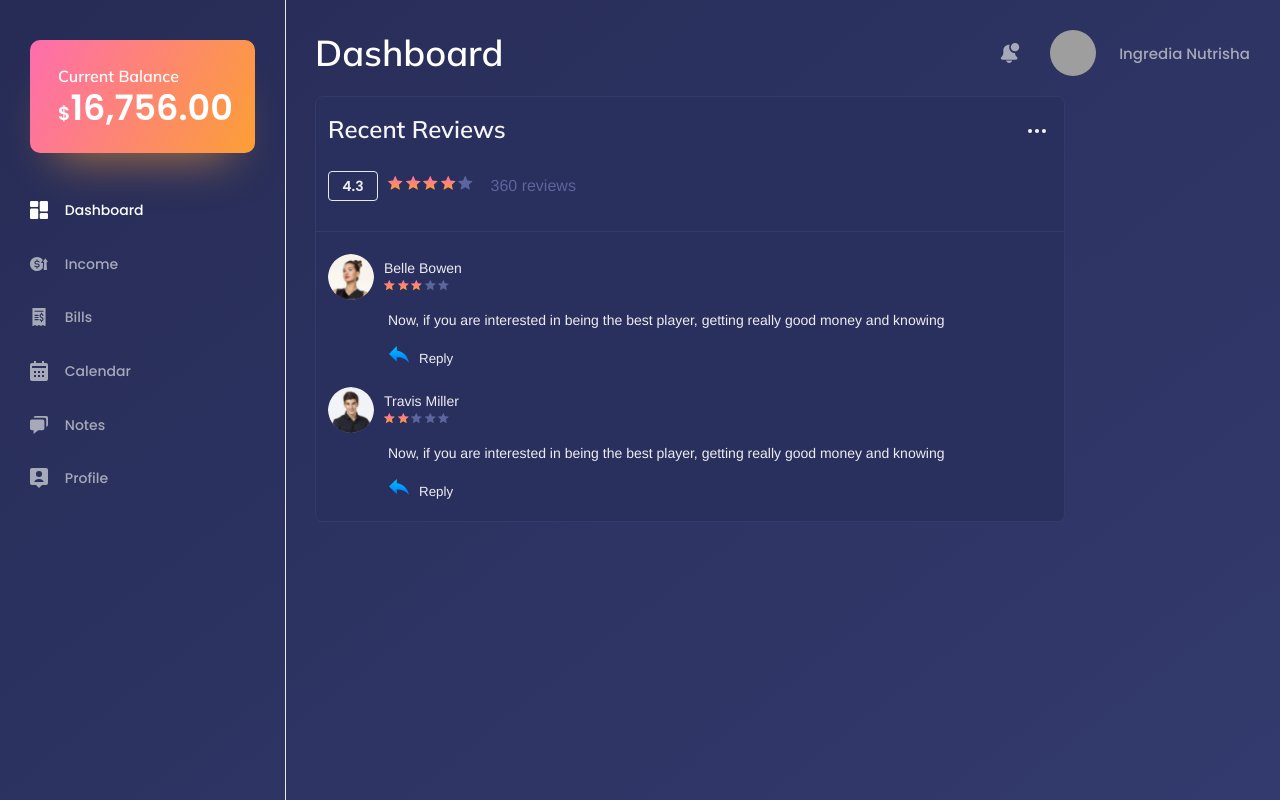
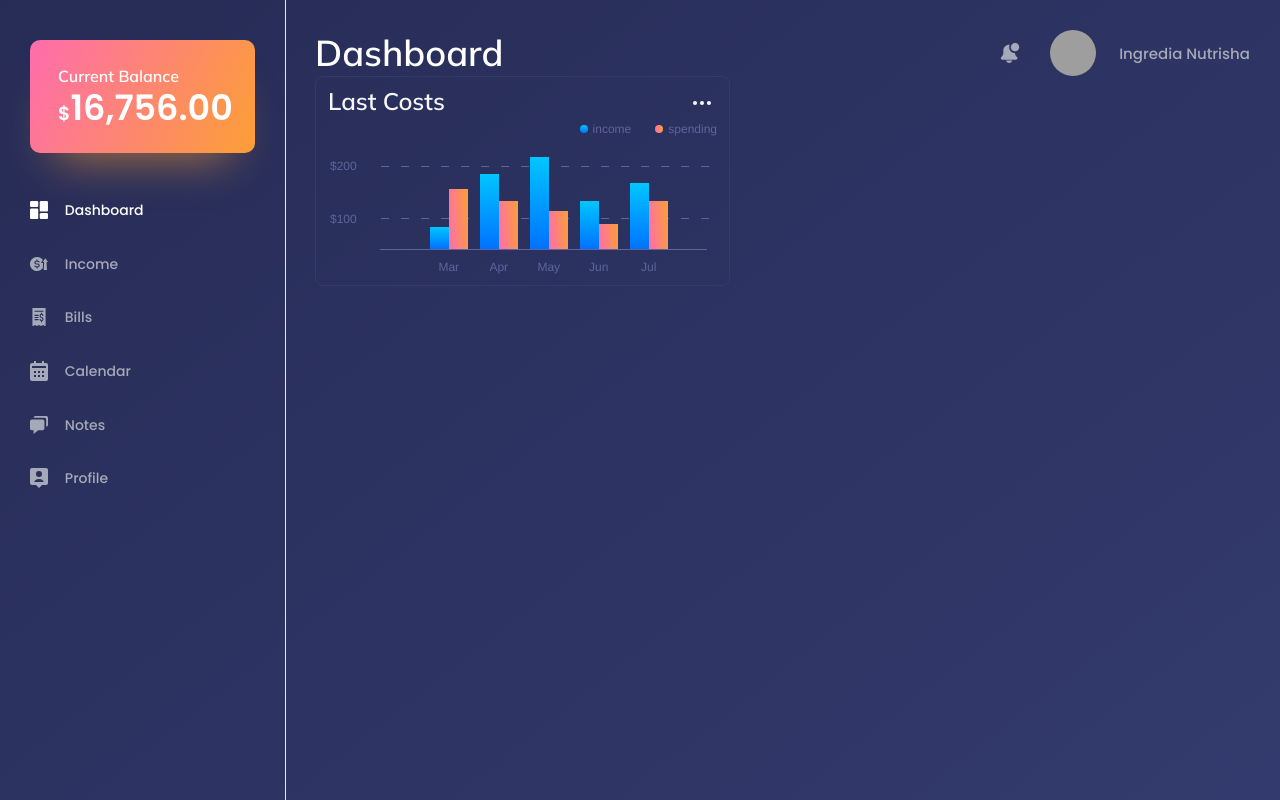
Before and after one commit to diazevedo/expensezzz, a React (Create React App) app: page /dashboard in a window 1280 px wide. Built offline with nearby package versions, Linux system fonts and the light colour scheme; grey boxes are pictures that could not be loaded.

Commit message:
Chart section

```diff
--- a/src/components/Rating/styles.js
+++ b/src/components/Rating/styles.js
@@ -17,7 +17,7 @@ export const Rating = styled.div`
   border: #e7e8f2 solid 1px;
   display: inline-block;
 
-  border-radius: 4px;
+  border-radius: 8px;
   text-align: center;
   line-height: 2.8rem;
 
--- a/src/pages/Dashboard/index.js
+++ b/src/pages/Dashboard/index.js
@@ -6,6 +6,7 @@ import Table from '../../components/Table';
 import PaymentHistory from '../../parts/PaymentHistory';
 import MonthlyProfit from '../../parts/MonthlyProfit';
 import Reviews from '../../parts/Reviews';
+import LastCosts from '../../parts/LastCosts';
 
 const Dashboard = () => {
   return (
@@ -13,7 +14,8 @@ const Dashboard = () => {
       {/* <Table /> */}
       {/* <PaymentHistory /> */}
       {/* <MonthlyProfit /> */}
-      <Reviews />
+      {/* <Reviews /> */}
+      <LastCosts />
     </Container>
   );
 };
--- a/src/pages/Dashboard/styles.js
+++ b/src/pages/Dashboard/styles.js
@@ -1,6 +1,7 @@
 import styled from 'styled-components';
 
 export const Container = styled.div`
+  height: 100%;
   & section:first-child {
     max-width: 75rem;
   }
--- /dev/null
+++ b/src/parts/LastCosts/index.js
@@ -0,0 +1,37 @@
+import React from 'react';
+
+import SectionHeader from '../../components/SectionHeader';
+import * as S from './styles';
+
+import monthData from '../../utils/data/monthData';
+
+const LastCosts = () => {
+  return (
+    <S.Container>
+      <SectionHeader title="Last costs" />
+      <S.Label income={true}>income</S.Label>
+      <S.Label>spending</S.Label>
+      <S.ChartContent>
+        <S.Line>
+          <p>$200</p>
+          <S.DottedLine></S.DottedLine>
+        </S.Line>
+        <S.Line>
+          <p>$100</p>
+          <S.DottedLine></S.DottedLine>
+        </S.Line>
+        <S.Chart>
+          {monthData.map(({ month, income, expenses }, index) => (
+            <S.MonthData key={month} index={index + 1}>
+              <S.Bars income={true} value={income} />
+              <S.Bars value={expenses} />
+              <S.MonthLabel>{month.substring(0, 3)}</S.MonthLabel>
+            </S.MonthData>
+          ))}
+        </S.Chart>
+      </S.ChartContent>
+    </S.Container>
+  );
+};
+
+export default LastCosts;
--- /dev/null
+++ b/src/parts/LastCosts/styles.js
@@ -0,0 +1,92 @@
+import styled from 'styled-components';
+
+import { orangeGradient, blueGradient } from '../../styles/reusable';
+
+export const Container = styled.article`
+  width: 41.5rem;
+  height: 21rem;
+  border: 1px #353b66 solid;
+  border-radius: 8px;
+  padding: 1.2rem 0;
+  text-align: right;
+
+  & * {
+    font-family: 'Helvetica Neue', sans-serif;
+    font-size: 1.2rem;
+    color: #5c659d;
+  }
+`;
+
+export const Label = styled.p`
+  display: inline-block;
+  margin: 1rem 1.2rem 0.5rem;
+
+  &:before {
+    content: '';
+    display: inline-block;
+    width: 0.8rem;
+    height: 0.8rem;
+    border-radius: 50%;
+    margin-right: 2px;
+    background: ${(props) => (props.income ? blueGradient : orangeGradient)};
+    margin-right: 5px;
+    line-height: 0.5rem;
+  }
+`;
+
+export const ChartContent = styled.div`
+  width: 38.5rem;
+  height: 11.5rem;
+  margin: 0 auto;
+  padding: 0 0 1rem 0;
+  display: flex;
+  flex-direction: column;
+  align-items: flex-end;
+  justify-content: space-around;
+  position: relative;
+`;
+
+export const Line = styled.div`
+  position: relative;
+  height: 1rem;
+  width: 100%;
+  display: flex;
+  align-items: center;
+  justify-content: space-between;
+`;
+
+export const DottedLine = styled.div`
+  width: 90%;
+  height: 0.1rem;
+  background-image: linear-gradient(to right, transparent 60%, #5c659d 00%);
+  background-size: 20px 100%;
+  font-size: 1.2rem;
+`;
+
+export const Chart = styled.div`
+  position: absolute;
+  width: 85%;
+  height: 100%;
+  margin-right: 8px;
+  border-bottom: 1px solid #5c659d;
+  font-size: 1.2rem;
+`;
+
+export const MonthData = styled.div`
+  position: absolute;
+  bottom: -24px;
+  left: calc(${(props) => props.index} * 50px);
+`;
+
+export const Bars = styled.div`
+  width: 1.9rem;
+  height: ${(props) => `${props.value}px`};
+  background: ${(props) => (props.income ? blueGradient : orangeGradient)};
+
+  display: inline-block;
+`;
+
+export const MonthLabel = styled.p`
+  margin-top: 1rem;
+  text-align: center;
+`;
--- /dev/null
+++ b/src/utils/data/monthData.js
@@ -0,0 +1,29 @@
+const monthData = [
+  {
+    month: 'March',
+    income: 22,
+    expenses: 60,
+  },
+  {
+    month: 'April',
+    income: 75,
+    expenses: 48,
+  },
+  {
+    month: 'May',
+    income: 92,
+    expenses: 38,
+  },
+  {
+    month: 'June',
+    income: 48,
+    expenses: 25,
+  },
+  {
+    month: 'July',
+    income: 66,
+    expenses: 48,
+  },
+];
+
+export default monthData;
```
